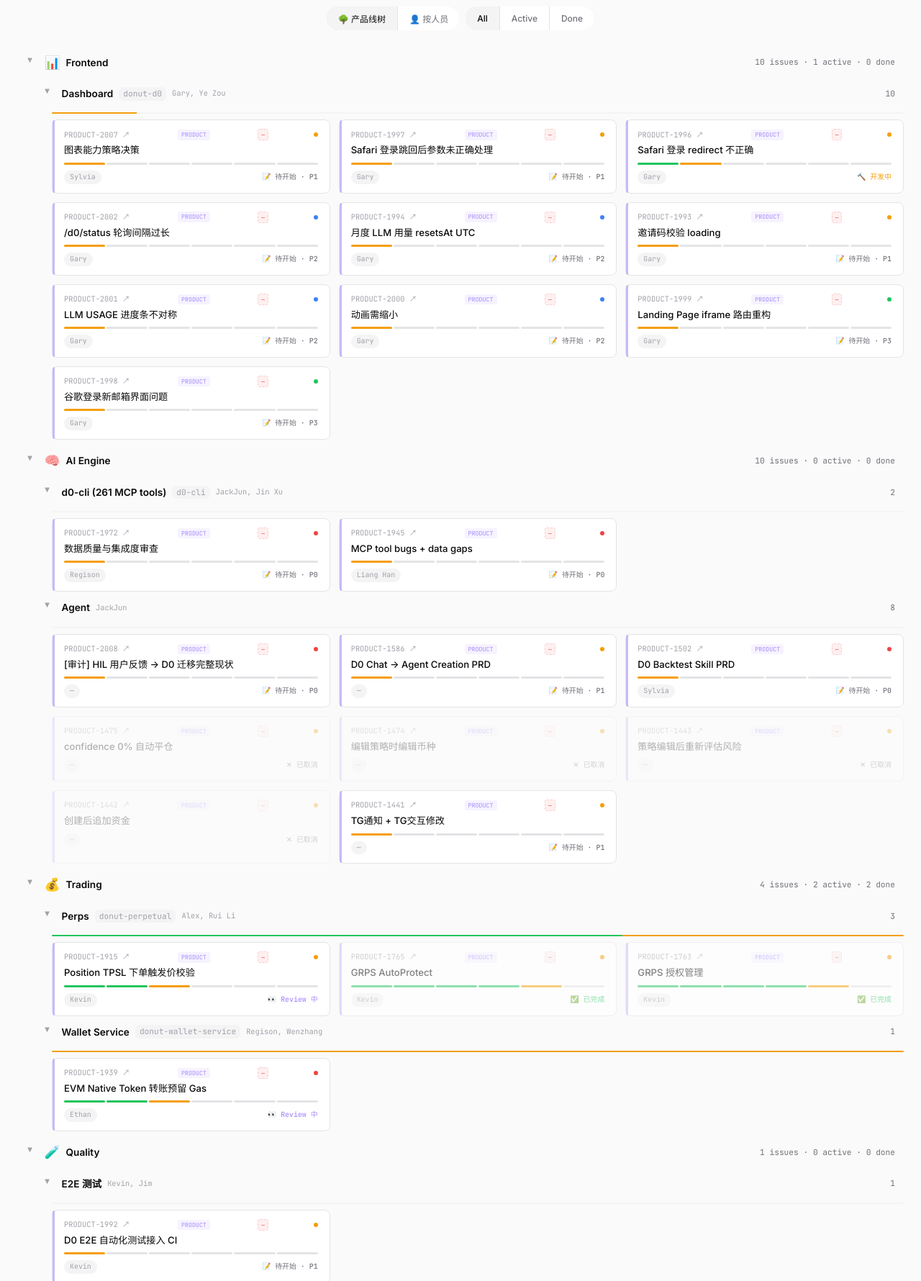
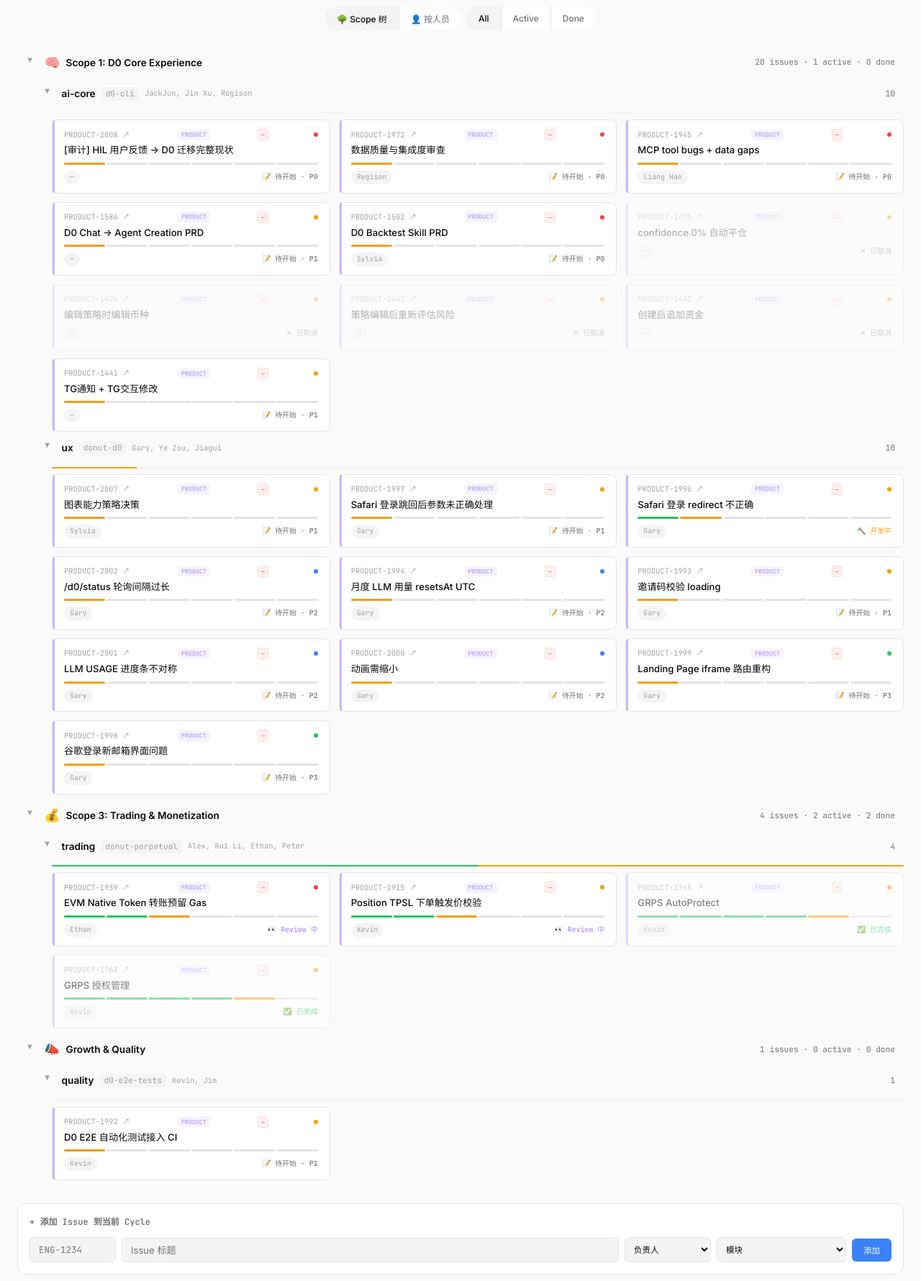
Before and after one commit to DonutLabs-ai/d0-product-kanban, a plain HTML site: page index.html in a window 1280 px wide. Shown: the part 1020-2800 px from the top of the page at 72% size. Drawn offline with Linux system fonts and the light colour scheme.

Commit message:
feat: v8.4 — align product panorama and sprint tree to PRODUCT-2146 scope overview

```diff
--- a/index.html
+++ b/index.html
@@ -3,7 +3,7 @@
 <head>
 <meta charset="UTF-8">
 <meta name="viewport" content="width=device-width, initial-scale=1.0">
-<title>D0 Product Dashboard — v8.3</title>
+<title>D0 Product Dashboard — v8.4</title>
 <link href="https://fonts.googleapis.com/css2?family=Instrument+Serif:ital@0;1&family=Inter:wght@400;500;600;700&family=JetBrains+Mono:wght@400;500;600&display=swap" rel="stylesheet">
 <style>
 /* ── Design System Tokens ──────────────────────────────── */
@@ -399,7 +399,7 @@ a:hover { text-decoration: underline; }
       <p style="margin-bottom:var(--space-2)"><strong style="color:var(--fg-base)">① 选择 Sprint</strong> — 用上方的 cycle 切换器查看当前/下个 sprint（ENG + PRODUCT 合并显示）</p>
       <p style="margin-bottom:var(--space-2)"><strong style="color:var(--fg-base)">② 找到你的 Issues</strong> — 点「👤 我的看板」→ 选你的名字，看到你所有 issue</p>
       <p style="margin-bottom:var(--space-2)"><strong style="color:var(--fg-base)">③ 管理状态</strong> — 在卡片上点击状态标签 → 选择新状态，编辑自动保存到浏览器</p>
-      <p style="margin-bottom:var(--space-2)"><strong style="color:var(--fg-base)">④ 功能模块树</strong> — Issue 按产品线 nested tree 分组（Frontend · AI · Trading · Infra · Quality · GTM）</p>
+      <p style="margin-bottom:var(--space-2)"><strong style="color:var(--fg-base)">④ 产品 Scope 树</strong> — Issue 按 Scope 分组（🧠 Core Experience · 🛡 Safety & Trust · 💰 Trading & Monetization · 📣 Growth & Quality）</p>
       <p style="margin-top:var(--space-3);font-size:.78rem;color:var(--fg-subtle)">💡 ENG 🟢 和 PRODUCT 🟣 issue 在同一个 Sprint 里按产品线管理<br>💡 编辑内容自动保存到浏览器（点「保存版本」可以回退）</p>
     </div>
     <div style="margin-top:var(--space-3);display:flex;gap:var(--space-2);flex-wrap:wrap">
@@ -412,7 +412,7 @@ a:hover { text-decoration: underline; }
   <header class="header">
     <h1>D0 Product Dashboard</h1>
     <div class="subtitle">Unified Sprint · 组织 · 产品 · 工程 · 风险</div>
-    <div class="cycle-badge"><span class="pulse"></span>v8.3 · 2026-03-20</div>
+    <div class="cycle-badge"><span class="pulse"></span>v8.4 · 2026-03-20</div>
   </header>
 
   <!-- ══ Tab Navigation ══ -->
@@ -456,7 +456,7 @@ a:hover { text-decoration: underline; }
     <div id="workloadHeatmap" style="margin-bottom:var(--space-6)"></div>
     <div class="controls">
       <div class="ctrl-group">
-        <button class="ctrl-btn active" onclick="switchView('layer')">🌳 产品线树</button>
+        <button class="ctrl-btn active" onclick="switchView('layer')">🌳 Scope 树</button>
         <button class="ctrl-btn" onclick="switchView('person')">👤 按人员</button>
       </div>
       <div class="ctrl-group">
@@ -483,12 +483,14 @@ a:hover { text-decoration: underline; }
         </select>
         <select id="cycleIssueModule" style="font-family:var(--font-mono);font-size:.72rem;padding:var(--space-2);background:var(--bg-muted);border:1px solid var(--border-base);border-radius:var(--radius-sm);color:var(--fg-base);outline:none">
           <option value="">模块</option>
-          <option value="frontend.dashboard">📊 Dashboard</option><option value="frontend.hil">📊 HIL Webapp</option><option value="frontend.extension">📊 Extension</option>
-          <option value="ai.tools">🧠 d0-cli</option><option value="ai.eval">🧠 Eval</option><option value="ai.llmproxy">🧠 LLM Proxy</option><option value="ai.agent">🧠 Agent</option>
-          <option value="trading.perps">💰 Perps</option><option value="trading.spot">💰 Spot</option><option value="trading.agents">💰 Agents Backend</option><option value="trading.wallet">💰 Wallet</option>
-          <option value="infra.backend">🔌 donut-backend</option><option value="infra.k8s">🔌 K8s</option><option value="infra.devops">🔌 DevOps</option><option value="infra.cron">🔌 Cron</option>
-          <option value="quality.e2e">🧪 E2E</option><option value="quality.triage">🧪 Bug Triage</option>
-          <option value="growth.seo">📣 SEO</option><option value="growth.referral">📣 Referral</option><option value="growth.voice">📣 User Voice</option>
+          <option value="ai.tools">🧠 ai-core: d0-cli</option><option value="ai.llmproxy">🧠 ai-core: LLM Proxy</option><option value="ai.agent">🧠 ai-core: Agent</option>
+          <option value="ai.eval">🧠 data: Eval</option>
+          <option value="infra.backend">🧠 user-system: Backend</option>
+          <option value="frontend.dashboard">🧠 ux: Dashboard</option><option value="frontend.hil">🧠 ux: HIL</option><option value="frontend.extension">🧠 ux: Extension</option>
+          <option value="infra.k8s">🛡 infra-safety: K8s</option><option value="infra.devops">🛡 infra-safety: DevOps</option>
+          <option value="trading.perps">💰 trading: Perps</option><option value="trading.spot">💰 trading: Spot</option><option value="trading.agents">💰 trading: Agents Backend</option><option value="trading.wallet">💰 trading: Wallet</option>
+          <option value="quality.e2e">📣 quality: E2E</option><option value="quality.triage">📣 quality: Bug Triage</option>
+          <option value="growth.seo">📣 growth: SEO</option><option value="growth.referral">📣 growth: Referral</option><option value="growth.voice">📣 growth: User Voice</option>
         </select>
         <button onclick="addIssueToCycle()" style="font-family:var(--font-mono);font-size:.72rem;padding:var(--space-2) var(--space-4);background:var(--info);color:white;border:none;border-radius:var(--radius-sm);cursor:pointer;white-space:nowrap">添加</button>
       </div>
@@ -632,12 +634,13 @@ a:hover { text-decoration: underline; }
         <input id="newIssueTitle" type="text" placeholder="Issue 标题" style="font-family:var(--font-sans);font-size:.82rem;padding:var(--space-2) var(--space-3);background:var(--bg-muted);border:1px solid var(--border-base);border-radius:var(--radius-sm);color:var(--fg-base);outline:none">
         <select id="newIssueModule" style="font-family:var(--font-mono);font-size:.72rem;padding:var(--space-2);background:var(--bg-muted);border:1px solid var(--border-base);border-radius:var(--radius-sm);color:var(--fg-base);outline:none">
           <option value="">模块</option>
-          <option value="frontend.dashboard">📊 Dashboard</option><option value="frontend.hil">📊 HIL</option><option value="frontend.extension">📊 Extension</option>
-          <option value="ai.tools">🧠 d0-cli</option><option value="ai.eval">🧠 Eval</option><option value="ai.agent">🧠 Agent</option>
-          <option value="trading.perps">💰 Perps</option><option value="trading.wallet">💰 Wallet</option>
-          <option value="infra.k8s">🔌 K8s</option><option value="infra.devops">🔌 DevOps</option>
-          <option value="quality.e2e">🧪 E2E</option>
-          <option value="growth.seo">📣 Growth</option>
+          <option value="ai.tools">🧠 ai-core: d0-cli</option><option value="ai.agent">🧠 ai-core: Agent</option>
+          <option value="ai.eval">🧠 data: Eval</option>
+          <option value="frontend.dashboard">🧠 ux: Dashboard</option><option value="frontend.hil">🧠 ux: HIL</option><option value="frontend.extension">🧠 ux: Extension</option>
+          <option value="infra.k8s">🛡 infra-safety: K8s</option><option value="infra.devops">🛡 infra-safety: DevOps</option>
+          <option value="trading.perps">💰 trading: Perps</option><option value="trading.wallet">💰 trading: Wallet</option>
+          <option value="quality.e2e">📣 quality: E2E</option>
+          <option value="growth.seo">📣 growth: Growth</option>
         </select>
         <button onclick="addMyIssue()" style="font-family:var(--font-mono);font-size:.72rem;padding:var(--space-2) var(--space-4);background:var(--info);color:white;border:none;border-radius:var(--radius-sm);cursor:pointer;white-space:nowrap">添加</button>
       </div>
@@ -702,13 +705,13 @@ a:hover { text-decoration: underline; }
        ══════════════════════════════════════════════════════ -->
   <div id="tab-ceo" class="tab-panel">
     <div class="sec"><div class="sec-head"><span class="sec-num">07</span><h2>🎯 CEO 关注线 — 4 条主线</h2></div>
-      <div class="hint">CEO 重点跟踪的跨团队关注领域 · 聚合相关 Issue 状态 · v8.3</div>
+      <div class="hint">CEO 重点跟踪的跨团队关注领域 · 聚合相关 Issue 状态 · v8.4</div>
     </div>
     <div id="ceoFocusGrid" style="display:grid;gap:var(--space-4);margin:var(--space-4) 0"></div>
   </div>
 
   <div class="footer">
-    D0 Product Dashboard v8.3 · Auto-synced from <a href="https://linear.app/donutbrowser">Linear</a> · Unified Sprint View
+    D0 Product Dashboard v8.4 · Auto-synced from <a href="https://linear.app/donutbrowser">Linear</a> · Unified Sprint View
   </div>
 
 </div><!-- /page -->
@@ -727,39 +730,44 @@ a:hover { text-decoration: underline; }
    PRODUCT TREE DEFINITION (v8.2)
    ══════════════════════════════════════════════════════════ */
 const PRODUCT_TREE = [
-  { key:'frontend', icon:'📊', name:'Frontend', children:[
-    { key:'frontend.dashboard', name:'Dashboard', repo:'donut-d0', owners:'Gary, Ye Zou' },
-    { key:'frontend.hil', name:'HIL Webapp', repo:'dount-HIL-frontend', owners:'Justin, Ethan' },
-    { key:'frontend.extension', name:'Extension', repo:'DonutExtension', owners:'Jiagui' }
+  { key:'scope1', icon:'🧠', name:'Scope 1: D0 Core Experience', children:[
+    { key:'scope1.ai-core', name:'ai-core', keys:['ai.tools','ai.llmproxy','ai.agent'], repo:'d0-cli', owners:'JackJun, Jin Xu, Regison' },
+    { key:'scope1.data', name:'data', keys:['ai.eval'], repo:'d0-skill-eval', owners:'Fei, Tao Yuan' },
+    { key:'scope1.user-system', name:'user-system', keys:['infra.backend','infra.cron'], repo:'donut-backend', owners:'Regison, Wenzhang' },
+    { key:'scope1.ux', name:'ux', keys:['frontend.dashboard','frontend.hil','frontend.extension'], repo:'donut-d0', owners:'Gary, Ye Zou, Jiagui' }
   ]},
-  { key:'ai', icon:'🧠', name:'AI Engine', children:[
-    { key:'ai.tools', name:'d0-cli (261 MCP tools)', repo:'d0-cli', owners:'JackJun, Jin Xu' },
-    { key:'ai.eval', name:'Eval System', repo:'d0-skill-eval', owners:'Fei, Jin Xu' },
-    { key:'ai.llmproxy', name:'LLM Proxy', owners:'Regison, Wenzhang' },
-    { key:'ai.agent', name:'Agent', owners:'JackJun' }
+  { key:'scope2', icon:'🛡', name:'Scope 2: Safety & Trust', children:[
+    { key:'scope2.ai-safety', name:'ai-safety', keys:[], owners:'JackJun, Fei' },
+    { key:'scope2.infra-safety', name:'infra-safety', keys:['infra.k8s','infra.devops'], repo:'k8s-infrastructure', owners:'Wenzhang, Jiagui' },
+    { key:'scope2.trading-safety', name:'trading-safety', keys:[], owners:'Peter, Sylvia, Liang Han' }
   ]},
-  { key:'trading', icon:'💰', name:'Trading', children:[
-    { key:'trading.perps', name:'Perps', repo:'donut-perpetual', owners:'Alex, Rui Li' },
-    { key:'trading.spot', name:'Spot', repo:'donut-backend', owners:'Regison' },
-    { key:'trading.agents', name:'Agents Backend (Go)', repo:'donut-agents-backend', owners:'Ethan' },
-    { key:'trading.wallet', name:'Wallet Service', repo:'donut-wallet-service', owners:'Regison, Wenzhang' }
+  { key:'scope3', icon:'💰', name:'Scope 3: Trading & Monetization', children:[
+    { key:'scope3.trading', name:'trading', keys:['trading.perps','trading.spot','trading.agents','trading.wallet'], repo:'donut-perpetual', owners:'Alex, Rui Li, Ethan, Peter' },
+    { key:'scope3.monetization', name:'monetization', keys:[], owners:'Ye Zou' }
   ]},
-  { key:'infra', icon:'🔌', name:'Backend & Infra', children:[
-    { key:'infra.backend', name:'donut-backend (NestJS)', repo:'donut-backend', owners:'Regison, Wenzhang, Jin Xu' },
-    { key:'infra.k8s', name:'K8s Infra', repo:'k8s-infrastructure', owners:'Wenzhang' },
-    { key:'infra.devops', name:'DevOps/CI', owners:'Wenzhang, Kevin' },
-    { key:'infra.cron', name:'Cron/Admin', owners:'Jin Xu' }
-  ]},
-  { key:'quality', icon:'🧪', name:'Quality', children:[
-    { key:'quality.e2e', name:'E2E 测试', owners:'Kevin, Jim' },
-    { key:'quality.triage', name:'Bug Triage', owners:'Jim' }
-  ]},
-  { key:'growth', icon:'📣', name:'Growth & GTM', children:[
-    { key:'growth.seo', name:'SEO', owners:'Qiaochu' },
-    { key:'growth.referral', name:'Referral', owners:'Ruqi' },
-    { key:'growth.voice', name:'User Feedback Pipeline' }
+  { key:'support', icon:'📣', name:'Growth & Quality', children:[
+    { key:'support.growth', name:'growth', keys:['growth.seo','growth.referral','growth.voice'], owners:'Ruqi, Hongwei' },
+    { key:'support.quality', name:'quality', keys:['quality.e2e','quality.triage'], repo:'d0-e2e-tests', owners:'Kevin, Jim' }
   ]}
 ];
+
+/* Helper: map issue module to tree category key */
+function getTreeCatKey(moduleKey) {
+  const m = moduleKey || '';
+  for (const cat of PRODUCT_TREE) {
+    for (const sub of cat.children) {
+      if (sub.keys ? sub.keys.includes(m) : m === sub.key) return cat.key;
+    }
+  }
+  return PRODUCT_TREE[0].key;
+}
+function issueMatchesSub(issue, sub) {
+  const m = issue.module || issue.layer || '';
+  return sub.keys ? sub.keys.includes(m) : m === sub.key;
+}
+function issueMatchesCat(issue, cat) {
+  return cat.children.some(sub => issueMatchesSub(issue, sub));
+}
 
 /* ══════════════════════════════════════════════════════════
    UNIFIED CYCLES DATA (v8.2 — with module field)
@@ -839,7 +847,7 @@ const CYCLES = {
 /* ── Shared Mappings ───────────────────────────────────── */
 const nameMap = {jackjun:'JackJun',fei:'Fei',xujin:'Jin Xu',gary:'Gary',ethan:'Ethan',alex:'Alex',lirui:'Rui Li',regison:'Regison',wenzhang:'Wenzhang',jiagui:'Jiagui',peter:'Peter',zouye:'Ye Zou',sylvia:'Sylvia',yixintan:'Yi Tan',hanliang:'Liang Han',tao:'Tao Yuan',jim:'Jim',kevin:'Kevin',justin:'Justin',unassigned:'—'};
 const priorityColors = {urgent:'#ef4444',high:'#f59e0b',medium:'#3b82f6',low:'#22c55e',none:'#52525b'};
-const moduleAccents = {'frontend':'#3b82f6','ai':'#f59e0b','trading':'#ef4444','infra':'#71717a','quality':'#14b8a6','growth':'#22c55e'};
+const moduleAccents = {'scope1':'#f59e0b','scope2':'#ef4444','scope3':'#a78bfa','support':'#22c55e','frontend':'#3b82f6','ai':'#f59e0b','trading':'#ef4444','infra':'#71717a','quality':'#14b8a6','growth':'#22c55e'};
 const FLAT_MODULES = ['frontend.dashboard','frontend.hil','frontend.extension','ai.tools','ai.eval','ai.llmproxy','ai.agent','trading.perps','trading.spot','trading.agents','trading.wallet','infra.backend','infra.k8s','infra.devops','infra.cron','quality.e2e','quality.triage','growth.seo','growth.referral','growth.voice'];
 
 let activeCycleKey = 'sprint23';
@@ -931,7 +939,7 @@ function renderCycle(key) {
   const layerView = document.getElementById('view-layer');
   let treeHTML = '<div class="ptree">';
   PRODUCT_TREE.forEach(cat => {
-    const catIssues = issues.filter(i => (i.module||i.layer||'').startsWith(cat.key));
+    const catIssues = issues.filter(i => issueMatchesCat(i, cat));
     const catTotal = catIssues.length;
     if (catTotal === 0) return;
     const catActive = catIssues.filter(i => i.state==='started'||i.state==='triage').length;
@@ -944,7 +952,7 @@ function renderCycle(key) {
       + '</summary><div class="ptree-children">';
 
     cat.children.forEach(sub => {
-      const subIssues = issues.filter(i => i.module === sub.key);
+      const subIssues = issues.filter(i => issueMatchesSub(i, sub));
       if (subIssues.length === 0) return;
       const subActive = subIssues.filter(i => i.state==='started'||i.state==='triage').length;
       const subDone = subIssues.filter(i => i.state==='completed').length;
@@ -1054,10 +1062,10 @@ function renderPersonView(issues) {
     const t = cards.length;
     const dP = t>0?Math.round((dn/t)*100):0;
     const aP = t>0?Math.round((ac/t)*100):0;
-    const catKey = (cards[0].module||cards[0].layer||'infra').split('.')[0];
+    const catKey = getTreeCatKey(cards[0].module||cards[0].layer||'');
     const accent = moduleAccents[catKey]||'var(--fg-subtle)';
     const catDef = PRODUCT_TREE.find(c => c.key===catKey);
-    const icon = catDef?catDef.icon:'🔌';
+    const icon = catDef?catDef.icon:'📦';
     const ln = catDef?catDef.name:catKey;
     const dn2 = nameMap[assignee]||assignee;
     const init = dn2.charAt(0).toUpperCase();
@@ -1364,7 +1372,7 @@ function renderMyBoard(filterAssignee) {
     const groups = {};
     PRODUCT_TREE.forEach(cat => { groups[cat.key] = []; });
     all.forEach(c => {
-      const catKey = (c.module||c.layer||'infra').split('.')[0];
+      const catKey = getTreeCatKey(c.module||c.layer||'');
       if (!groups[catKey]) groups[catKey] = [];
       groups[catKey].push(c);
     });
@@ -1425,37 +1433,44 @@ window._currentMyFilter = 'all';
    PRODUCT PANORAMA (v8.2 — Aligned with Product Tree)
    ══════════════════════════════════════════════════════════ */
 const PANORAMA_DATA = [
-  { key:'frontend', icon:'📊', name:'Frontend', modules:[
-    { name:'Dashboard', owner:'Gary, Ye Zou', desc:'Safari compat + 图表策略 + Onboarding + Landing Page', issues:10, updated:'2026-03-18' },
-    { name:'HIL Webapp', owner:'Justin, Ethan', desc:'Legacy, 迁移中 → D0 Web App', issues:2, updated:'2026-03-18' },
-    { name:'Extension', owner:'Jiagui', desc:'浏览器自动化 · 容器隔离 · Chrome 扩展', issues:1, updated:'2026-03-16' }
+  { key:'scope1', icon:'🧠', name:'Scope 1: D0 Core Experience — 核心体验 (PRODUCT-2084)', modules:[
+    { name:'ENG-1128: MCP Server Tool Consolidation', owner:'Regison', desc:'~170→~22 tools · In Progress', issues:1, updated:'2026-03-20' },
+    { name:'PRODUCT-1948: D0 Hard Use Cases', owner:'JackJun', desc:'12 sub-issues · In Progress', issues:12, updated:'2026-03-20' },
+    { name:'PRODUCT-2007: 图表能力策略决策', owner:'Sylvia', desc:'TradingView vs d0-cli vs HIL · Todo', issues:1, updated:'2026-03-20' },
+    { name:'PRODUCT-1941: D0 Dashboard Design 调整', owner:'Gary', desc:'11 sub-issues · In Progress', issues:11, updated:'2026-03-20' },
+    { name:'PRODUCT-1887: Finance Dashboard', owner:'Ginger', desc:'Todo', issues:1, updated:'2026-03-20' },
+    { name:'ai-core 子模块', owner:'JackJun, Jin Xu, Regison', desc:'Sub2api fallback (ENG-1124) · LLM Proxy主备 (PRODUCT-2082) · DWS MCP连接 (PRODUCT-2100) · SOUL.md判断规则 · 10大Use Cases · Agent Creation PRD · SuperBot 2.0', issues:7, updated:'2026-03-20' },
+    { name:'data 子模块', owner:'Fei, Tao Yuan', desc:'数据源标签+时间戳 (PRODUCT-1919) · Cloudflare research (ENG-1104)', issues:2, updated:'2026-03-20' },
+    { name:'user-system 子模块', owner:'Regison, Wenzhang', desc:'Session token过期 (TES-686) · Cookie冲突 (ENG-1072) · Helius fee bug (ENG-1062) · Safari cookie (PRODUCT-1997)', issues:4, updated:'2026-03-20' },
+    { name:'ux 子模块', owner:'Gary, Ye Zou, Jiagui', desc:'TG bot菜单 (TES-683) · Automations API (PRODUCT-1829) · Agent Profile Files (PRODUCT-1787) · 谷歌登录bug (PRODUCT-1998)', issues:4, updated:'2026-03-20' },
+    { name:'Backlog', owner:'—', desc:'K线 API 不稳定 (ENG-1063, 4% failure) · AutoResearch 审计 (ENG-1045) · 多链充值 (PRODUCT-1847, Ethan) · Migrate aigemix (ENG-908) · Dashboard & TG Alert (PRODUCT-1653)', issues:5, updated:'2026-03-20' }
   ]},
-  { key:'ai', icon:'🧠', name:'AI Engine', modules:[
-    { name:'d0-cli', owner:'JackJun, Jin Xu', desc:'261 tools, 13 domains · Skill/Tool 质量 + Data Honesty', issues:6, updated:'2026-03-17' },
-    { name:'Eval System', owner:'Fei, Jin Xu', desc:'Eval Harness + 埋点/Analytics + Benchmark', issues:3, updated:'2026-03-18' },
-    { name:'LLM Proxy', owner:'Regison, Wenzhang', desc:'配额 + 路由 + 多模型管理', issues:2, updated:'2026-03-17' },
-    { name:'Agent', owner:'JackJun', desc:'Agent Creation (PRD) + 策略管理 + Backtest + Polymarket', issues:8, updated:'2026-03-18' }
+  { key:'scope2', icon:'🛡', name:'Scope 2: Safety & Trust — 安全与信任 (PRODUCT-2085)', modules:[
+    { name:'PRODUCT-1896: AI 幻觉 — 虚构地址/方向/价位', owner:'Chris', desc:'P1 · Triage · 资金损失风险', issues:1, updated:'2026-03-20' },
+    { name:'PRODUCT-1895: LLM Token 额度监控', owner:'Wenzhang', desc:'P2 · Triage', issues:1, updated:'2026-03-20' },
+    { name:'PRODUCT-1894: Supervisor 定期巡检系统', owner:'Wenzhang', desc:'P2 · Triage', issues:1, updated:'2026-03-20' },
+    { name:'TES-614: Bot Downtime 告警监控', owner:'Jiagui', desc:'P2 · In Progress', issues:1, updated:'2026-03-20' },
+    { name:'PRODUCT-1716: AI Data Hallucination', owner:'Jin Xu', desc:'P4 · Backlog · recalculating API metrics', issues:1, updated:'2026-03-20' },
+    { name:'PRODUCT-1661: 动态风控设计 + 审批 UX', owner:'—', desc:'Backlog', issues:1, updated:'2026-03-20' },
+    { name:'ENG-812: Limit services access', owner:'Wenzhang', desc:'P4 · Todo · cluster-only', issues:1, updated:'2026-03-20' },
+    { name:'PRODUCT-1141: 执行侧风控逻辑', owner:'Liang Han', desc:'Backlog', issues:1, updated:'2026-03-20' },
+    { name:'GTM-189: KOC绩效教练风控层', owner:'—', desc:'P4 · In Progress', issues:1, updated:'2026-03-20' },
+    { name:'GTM-98: Position Lock 激活问题', owner:'—', desc:'P4 · Backlog', issues:1, updated:'2026-03-20' },
+    { name:'ENG-1066: 小币AI幻觉', owner:'—', desc:'P2 · Backlog · 虚构项目描述', issues:1, updated:'2026-03-20' }
   ]},
-  { key:'trading', icon:'💰', name:'Trading', modules:[
-    { name:'Perps', owner:'Alex, Rui Li', desc:'TPSL + GRPS 风控 + 多副本高可用 · donut-perpetual (Java)', issues:4, updated:'2026-03-18' },
-    { name:'Spot', owner:'Regison', desc:'donut-backend Spot Trading', issues:1, updated:'2026-03-18' },
-    { name:'Agents Backend', owner:'Ethan', desc:'HyperLiquid + Deposit/Withdraw/Transfer · Go', issues:2, updated:'2026-03-13' },
-    { name:'Wallet Service', owner:'Regison, Wenzhang', desc:'余额同步 + Gas 管理 + EVM Token 转账', issues:2, updated:'2026-03-11' }
+  { key:'scope3', icon:'💰', name:'Scope 3: Trading & Monetization', modules:[
+    { name:'Perps 交易引擎', owner:'Alex, Rui Li', desc:'TPSL + GRPS 风控 + 多副本高可用 · donut-perpetual (Java)', issues:4, updated:'2026-03-20' },
+    { name:'Spot 交易', owner:'Regison', desc:'donut-backend Spot Trading', issues:1, updated:'2026-03-20' },
+    { name:'Agents Backend (Go)', owner:'Ethan', desc:'HyperLiquid + Deposit/Withdraw/Transfer', issues:2, updated:'2026-03-20' },
+    { name:'Wallet Service', owner:'Regison, Wenzhang', desc:'余额同步 + Gas 管理 + EVM Token 转账', issues:2, updated:'2026-03-20' },
+    { name:'Monetization（计费/支付/定价）', owner:'Ye Zou', desc:'计费域模型 · 会员权益 · 定价页 — 待启动', issues:0, updated:'2026-03-20' }
   ]},
-  { key:'infra', icon:'🔌', name:'Backend & Infra', modules:[
-    { name:'donut-backend', owner:'Regison, Wenzhang, Jin Xu', desc:'NestJS Monorepo · D0 模块 · LLM Proxy · Trading · MCP', issues:5, updated:'2026-03-18' },
-    { name:'K8s Infra', owner:'Wenzhang', desc:'ArgoCD/Helm + 监控/SigNoz + 灾备', issues:4, updated:'2026-03-18' },
-    { name:'DevOps/CI', owner:'Wenzhang, Kevin', desc:'CI pipeline + .env 管理 + 部署自动化', issues:3, updated:'2026-03-18' },
-    { name:'Cron/Admin', owner:'Jin Xu', desc:'定时任务 · 管理后台', issues:1, updated:'2026-03-17' }
-  ]},
-  { key:'quality', icon:'🧪', name:'Quality', modules:[
+  { key:'support', icon:'📣', name:'Growth & Quality', modules:[
+    { name:'SEO', owner:'Qiaochu', desc:'SEO/UGC 四层引擎', issues:1, updated:'2026-03-15' },
+    { name:'Referral', owner:'Ruqi', desc:'推荐系统 · 增长 APAC', issues:1, updated:'2026-03-14' },
+    { name:'User Voice', owner:'—', desc:'Auto-triage pipeline · Ring 每周五更新', issues:2, updated:'2026-03-18' },
     { name:'E2E 测试', owner:'Kevin, Jim', desc:'E2E 自动化测试 · CI 集成', issues:1, updated:'2026-03-18' },
     { name:'Bug Triage', owner:'Jim', desc:'Bug 分类 · 回归验证', issues:0, updated:'2026-03-17' }
-  ]},
-  { key:'growth', icon:'📣', name:'Growth & GTM', modules:[
-    { name:'SEO', owner:'Qiaochu', desc:'SEO/UGC 四层引擎', issues:1, updated:'2026-03-15' },
-    { name:'Referral', owner:'Ruqi', desc:'推荐系统 · 增长 APAC', issues:1, updated:'2026-03-14' },
-    { name:'User Voice', owner:'—', desc:'Auto-triage pipeline · Ring 每周五更新', issues:2, updated:'2026-03-18' }
   ]}
 ];
 
```
